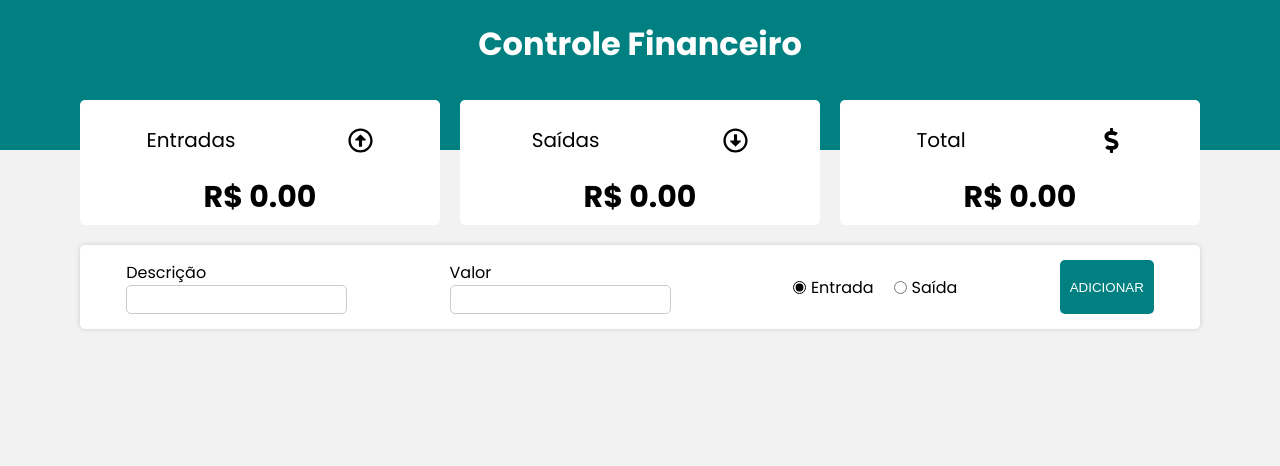
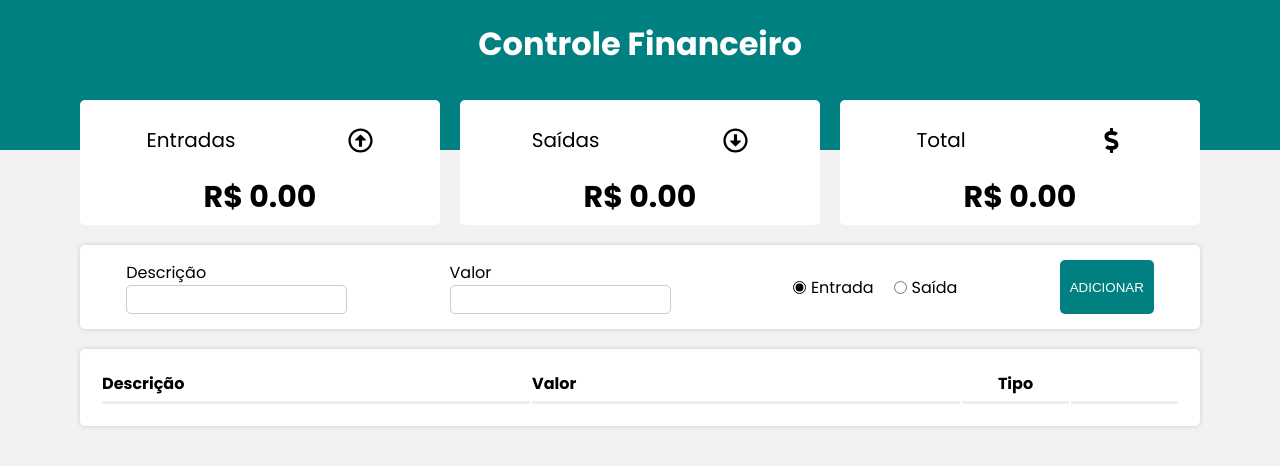
Before and after one commit to yandrakarine/financial-Control-System, a React (Vite) app: page / in a window 1280 px wide. Shown: the top 466 px of the page. Built offline with nearby package versions, Linux system fonts and the light colour scheme.

Commit message:
Add Grid component in Form

```diff
--- a/src/components/Form/index.jsx
+++ b/src/components/Form/index.jsx
@@ -1,8 +1,9 @@
 import { useState } from 'react'
 import React from 'react'
 import * as C from "./styles"
+import Grid from '../Grid';
 
-const Form = ({ handleAdd }) => {
+const Form = ({ handleAdd, transactionsList, setTransactionsList }) => {
   const [desc, setDesc] = useState("");
   const [amount, setAmount] = useState("");
   const [isExpense, setExpense] = useState(false);
@@ -69,6 +70,7 @@ const Form = ({ handleAdd }) => {
 
         <C.Button onClick={handleSave}>ADICIONAR</C.Button>
       </C.Container>
+      <Grid setItems={setTransactionsList} items={transactionsList}/>
     </>
   )
 }
```
